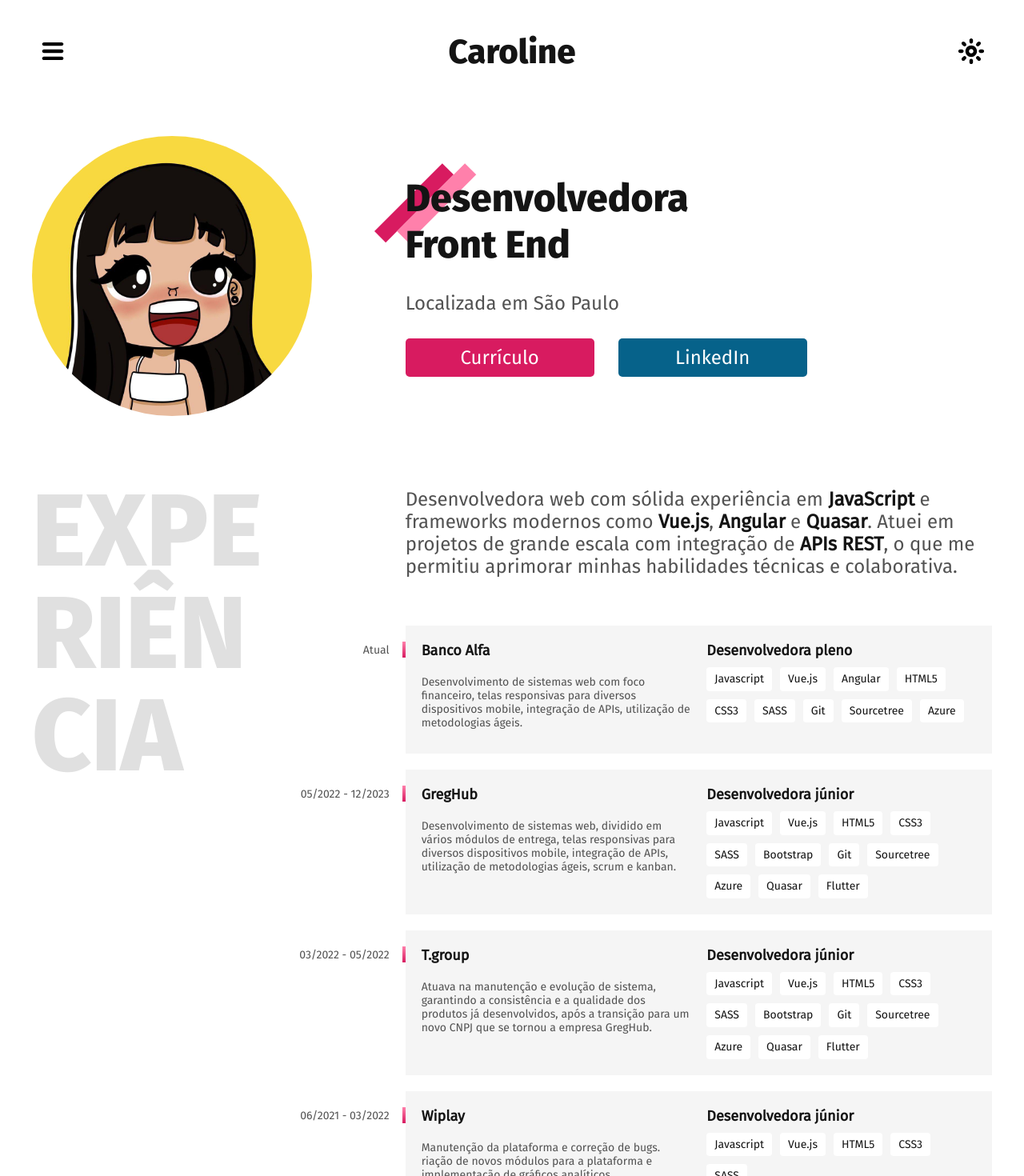
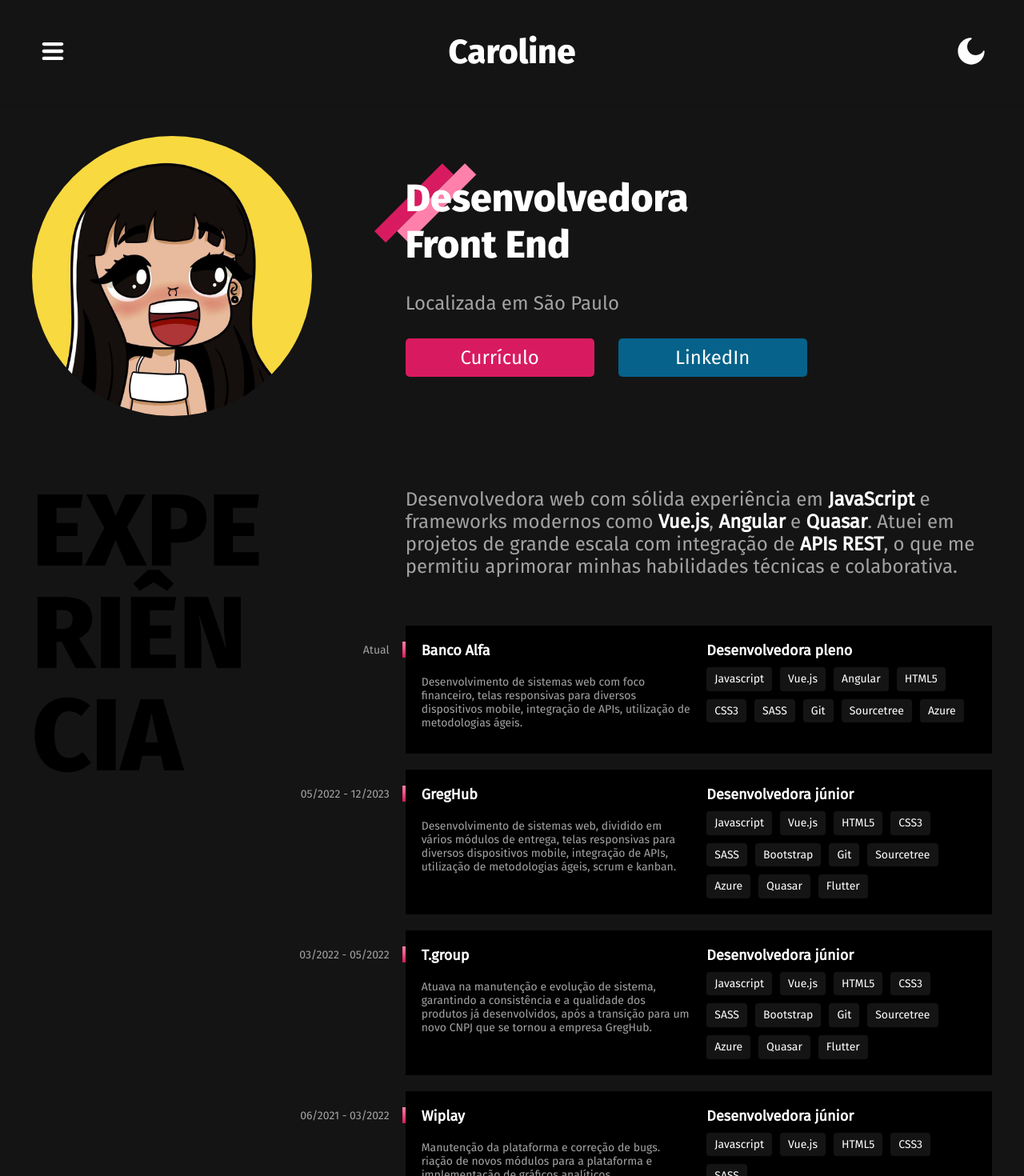
Before and after one commit to caheyes/portfolio-2, an Angular app: page / in a window 1280 px wide. Shown: the top 1470 px of the page at 80% size. Built offline with nearby package versions, Linux system fonts and the light colour scheme.

Commit message:
feat: Foi feito o modo dark

```diff
--- a/src/app/core/services/dark-mode.service.ts
+++ b/src/app/core/services/dark-mode.service.ts
@@ -5,7 +5,7 @@ import { BehaviorSubject } from 'rxjs';
   providedIn: 'root',
 })
 export class DarkModeService {
-  private darkModeSubject = new BehaviorSubject<boolean>(false);
+  private darkModeSubject = new BehaviorSubject<boolean>(true);
   darkMode$ = this.darkModeSubject.asObservable();
 
   setDarkMode(isDark: boolean): void {
--- a/src/app/shared/components/atoms/atom-experiences/atom-experiences.component.html
+++ b/src/app/shared/components/atoms/atom-experiences/atom-experiences.component.html
@@ -2,8 +2,8 @@
   @for(experience of listExperiences(); track experience;) {
   <div class="a-experiences__experience">
     <p class="a-experiences__experience__time">{{experience.time}}</p>
-    <h3 class="a-experiences__experience__title">{{experience.title}}</h3>
-    <h3 class="a-experiences__experience__title">{{experience.position}}</h3>
+    <h4 class="a-experiences__experience__title">{{experience.title}}</h4>
+    <h4 class="a-experiences__experience__title">{{experience.position}}</h4>
     <p class="a-experiences__experience__description">{{experience.description}}</p>
     <div class="a-experiences__experience__tags">
       @for(tag of experience.tags; track tag;) {
--- a/src/app/shared/components/atoms/atom-experiences/atom-experiences.component.scss
+++ b/src/app/shared/components/atoms/atom-experiences/atom-experiences.component.scss
@@ -36,6 +36,7 @@
 
     &__title {
       font-size: rem(18);
+      margin: 0;
     }
 
     &__description {
--- a/src/app/shared/components/organisms/organism-header/organism-header.component.ts
+++ b/src/app/shared/components/organisms/organism-header/organism-header.component.ts
@@ -19,7 +19,7 @@ export class OrganismHeaderComponent implements OnInit {
 
   public scrolled = false;
   public showMenu = false;
-  public darkMode = false;
+  public darkMode = true;
 
   constructor(
     private darkModeService: DarkModeService,
@@ -31,7 +31,7 @@ export class OrganismHeaderComponent implements OnInit {
     if (isPlatformBrowser(this.platformId)) {
       this.darkModeService.darkMode$.subscribe((isDark) => {
         this.darkMode = isDark;
-        document.body.classList.toggle('dark-mode', isDark);
+        document.body.classList.toggle('darkmode', isDark);
       })
     }
   }
--- a/src/assets/scss/thema/_colors.scss
+++ b/src/assets/scss/thema/_colors.scss
@@ -8,6 +8,7 @@ $white: #FFFFFF;
 
 $black: #000000;
 $black-10: #141414;
+$black-20: #080808;
 
 $suport-color-1: #f5f5f5;
 
--- /dev/null
+++ b/src/assets/scss/thema/_darkmode.scss
@@ -0,0 +1,69 @@
+.darkmode {
+  .o-about {
+    background-color: $black-10;
+
+    &__content {
+      &__description {
+        h2 {
+          z-index: 1;
+          color: $font-suport-white !important;
+          }
+        }
+
+        p {
+          color: $font-suport-4;
+        }
+    }
+  }
+
+  .o-experiences {
+    background-color: $black-10;
+
+    &__content {
+      h3 {
+        color: $black !important;
+      }
+      &__block {
+        &__description {
+          color: $font-suport-4;
+          strong {
+            color: $font-suport-white !important;
+          }
+        }
+      }
+    }
+  }
+
+  .a-experiences {
+    &__experience {
+      background: $black !important;
+
+      &__time {
+        color: $font-suport-4;
+      }
+
+      &__title {
+        color: $font-suport-white !important;
+      }
+
+      &__description {
+        color: $font-suport-4;
+      }
+
+      &__tags {
+        &__tag {
+          background: #141414 !important;
+          color: $font-suport-white !important;
+        }
+      }
+    }
+  }
+
+  .o-projects {
+    background: $black-20 !important;
+
+    h3 {
+      color: $font-suport-2 !important;
+    }
+  }
+}
--- a/src/assets/scss/thema/_index.scss
+++ b/src/assets/scss/thema/_index.scss
@@ -1,2 +1,3 @@
 @import "./colors";
 @import "./responsive";
+@import "./darkmode";
```
